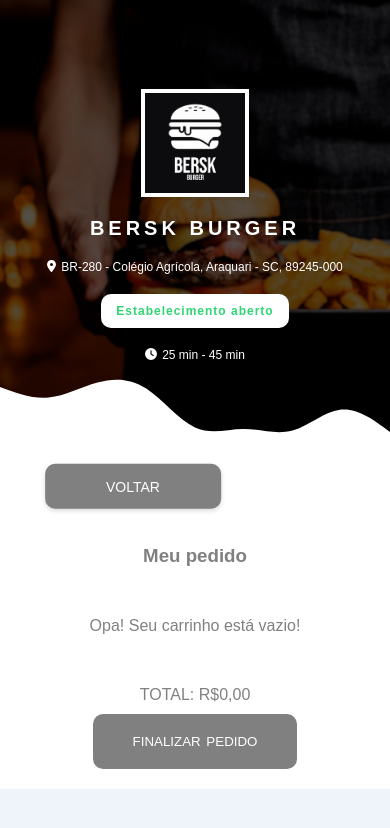
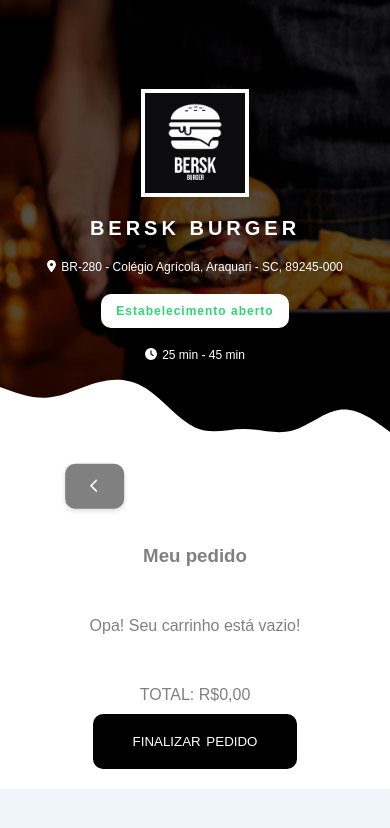
Before and after one commit to gbaierski/tcc-bsi, a Vue app: page / in a window 390 px wide. Both pictures are taken after a click on the element 356 px from the left and 543 px from the top of the page. Shown: the top 828 px of the page. Built offline with nearby package versions, Linux system fonts and the light colour scheme.

Commit message:
fix: Corrigindo ícones dos botões de voltar

```diff
--- a/src/assets/css/primeiroLayout/medium.scss
+++ b/src/assets/css/primeiroLayout/medium.scss
@@ -116,7 +116,7 @@
     }
 
     #modal-back {
-        width: 50%;
+        width: 18%;
         padding: 15px 20px 15px 20px;
     }
 
@@ -277,6 +277,7 @@
     }
 
     #finish-order {
+        background-color: black !important;
         margin-bottom: 20px;
     }
 
@@ -459,10 +460,10 @@
     .cart-active {
         background-color: $complementary !important;
         color: white !important;
-        width: 35% !important;
+        width: 5% !important;
         height: 15px !important;
         padding: 15px 20px 15px 20px !important;
-        transform: translate(-70%, -125%);
+        transform: translate(-600%, -125%);
     }
 
     .dropdown {
--- a/src/assets/css/primeiroLayout/small.scss
+++ b/src/assets/css/primeiroLayout/small.scss
@@ -116,7 +116,7 @@
     }
 
     #modal-back {
-        width: 50%;
+        width: 18%;
         padding: 15px 20px 15px 20px;
     }
 
@@ -277,6 +277,7 @@
     }
 
     #finish-order {
+        background-color: black !important;
         margin-bottom: 20px;
     }
 
@@ -460,10 +461,10 @@
     .cart-active {
         background-color: $complementary !important;
         color: white !important;
-        width: 35% !important;
+        width: 5% !important;
         height: 15px !important;
         padding: 15px 20px 15px 20px !important;
-        transform: translate(-90%, -125%);
+        transform: translate(-430%, -125%);
     }
 
     .dropdown {
--- a/src/views/PrimeiroLayout.vue
+++ b/src/views/PrimeiroLayout.vue
@@ -309,7 +309,7 @@
     </section>
     <section id="options-modal-background" @click="closeItem()" :class="{'options-modal-background-open' : isItemOpen}"></section>
     <div id="options-modal" :class="{'options-modal-open' : isItemOpen}" >
-      <button type="button" id="modal-back" class="button" @click="closeItem()">VOLTAR</button>
+      <button type="button" id="modal-back" class="button" @click="closeItem()"><font-awesome-icon :icon="['fas', 'chevron-left']" /></button>
       <div id="options-modal-item">
         <img id="item-image-modal" :src="itemImageUrl">
         <div id="item-information-modal">
@@ -350,7 +350,7 @@
     </div>
     <div id="cart-icon" @click="toggleCart()" :class="{ 'cart-active' : isCartOpen}">
       <font-awesome-icon :icon="['fas', 'cart-shopping']" v-if="!isCartOpen || !isMobile"/>
-      <div id="cart-back-mobile" v-else>VOLTAR</div>
+      <div id="cart-back-mobile" v-else><font-awesome-icon :icon="['fas', 'chevron-left']" /></div>
     </div>
     <div id="cart-item-count" v-if="this.cartList.length && (!isCartOpen || !isMobile)" @click="toggleCart()" :class="{ 'cart-item-count-active' : isCartOpen}">{{ this.cartCount }}</div>
     <nav id="cart" class="dropdown" :class="{ 'dropdown-open' : isCartOpen}">
```
